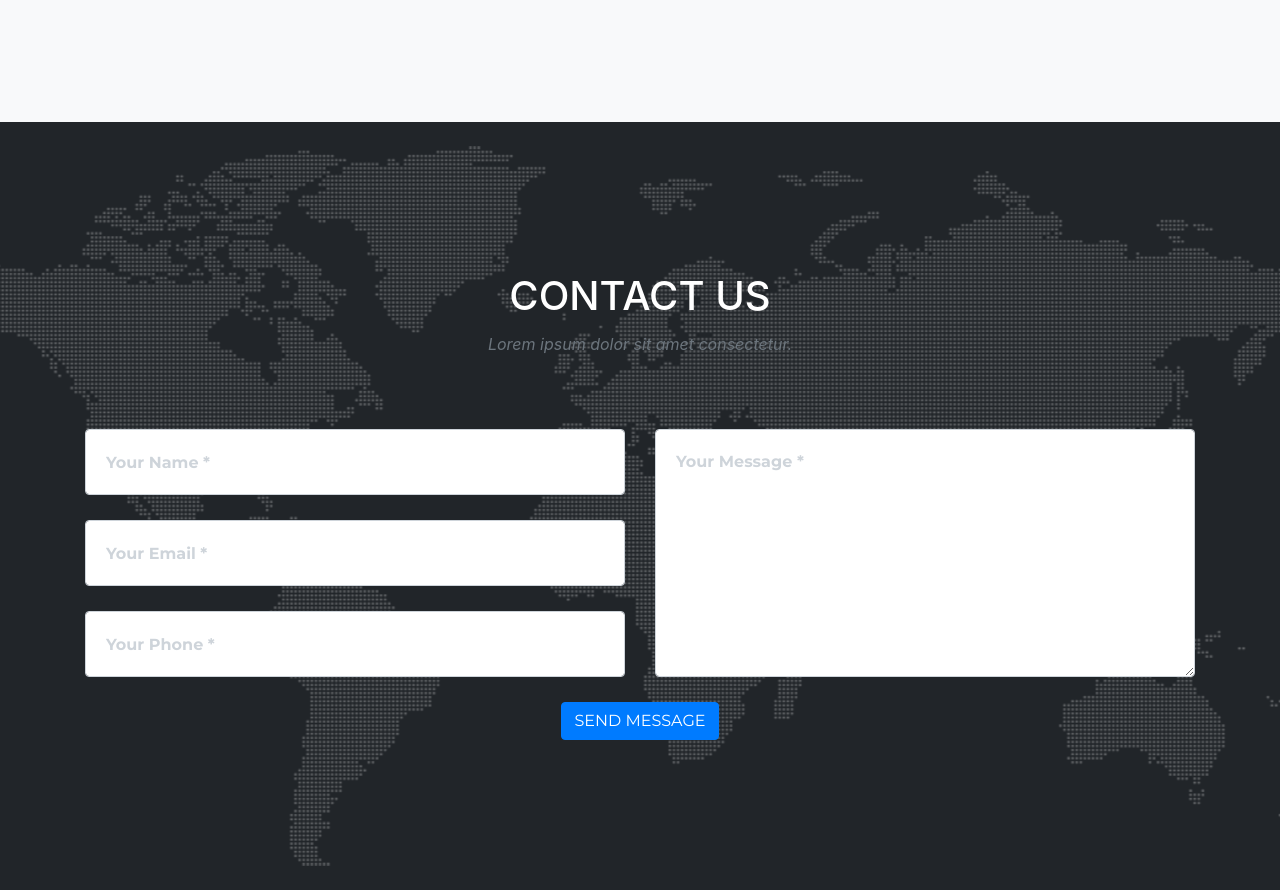
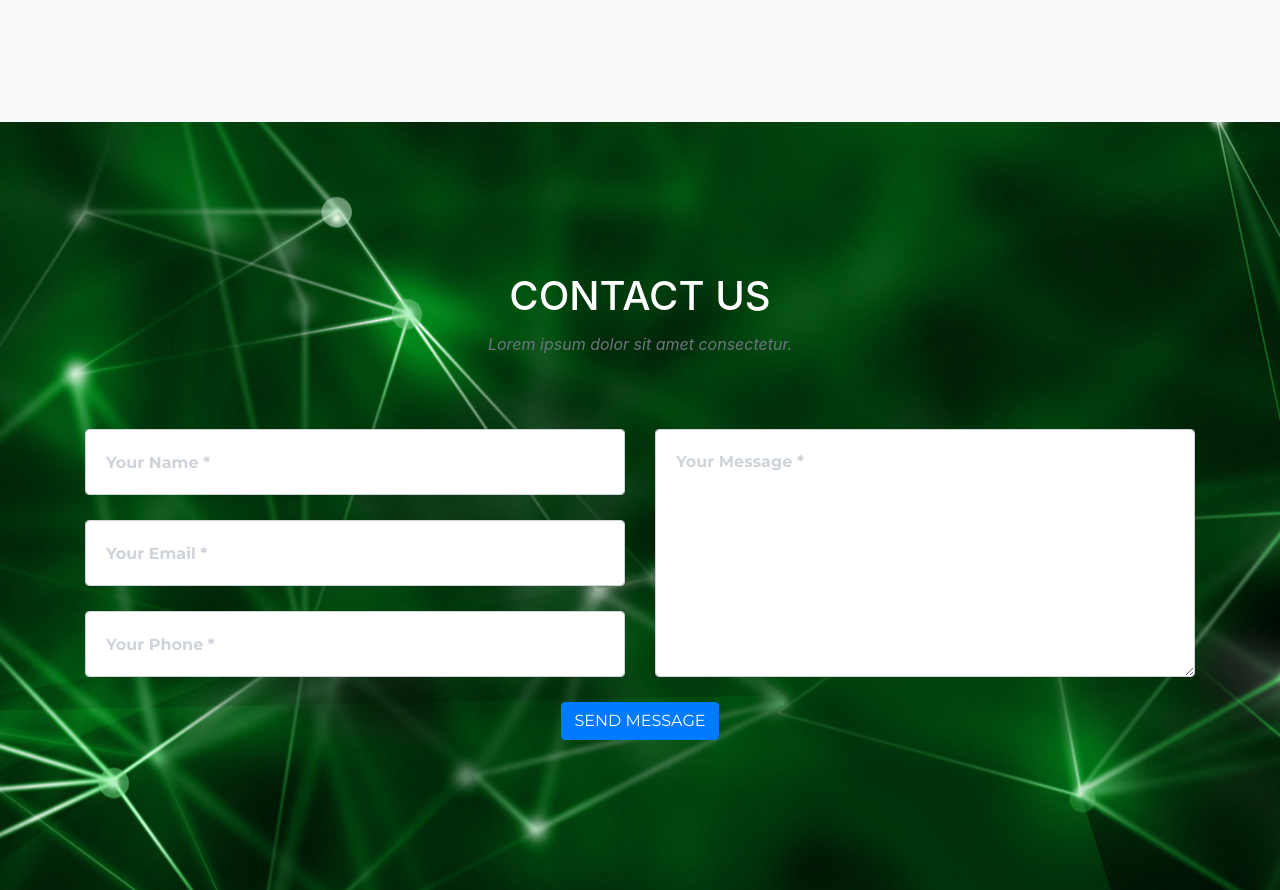
Before and after one commit to vynesupply/testsite, a website with bundled scripts: page website_vynesupply/index.html in a window 1280 px wide. Shown: the part 6160-7050 px from the top of the page. Built offline with nearby package versions, Linux system fonts and the light colour scheme; a web font is replaced by a local one.

Commit message:
contact background image changed. deleted old header image from files

```diff
--- a/website_vynesupply/css/agency.css
+++ b/website_vynesupply/css/agency.css
@@ -601,7 +601,7 @@ header.masthead .intro-text .intro-heading {
 
 section#contact {
   background-color: #212529;
-  background-image: url("../img/map-image.png");
+  background-image: url("../img/imagenetwork.jpg");
   background-repeat: no-repeat;
   background-position: center;
 }
```
Also changed, not shown: website_vynesupply/img/header-bg.jpg (deleted), website_vynesupply/img/imagenetwork.jpg (added).
